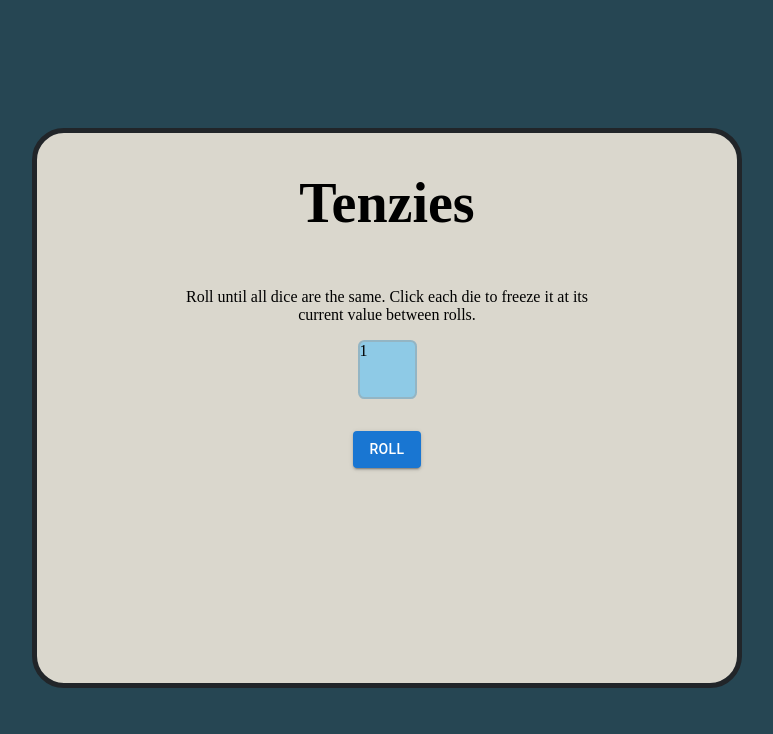
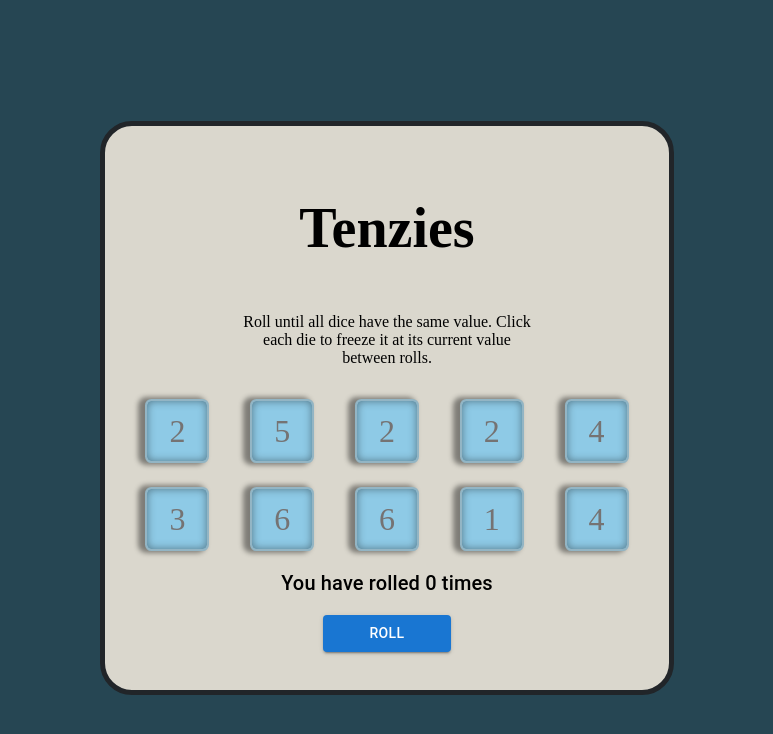
Before and after one commit to PBezas/Tenzies, a React (Vite) app in the folder Tenzies_Game/: page / in a window 1280 px wide. Shown: the top 734 px of the page, without its empty margins (253-1026 px from the left). Built offline with nearby package versions, Linux system fonts and the light colour scheme; a web font is replaced by a local one.

Commit message:
add dice and roll meter

```diff
--- a/Tenzies_Game/src/App.jsx
+++ b/Tenzies_Game/src/App.jsx
@@ -1,35 +1,57 @@
 import { useState } from "react";
 import Die from "./Die";
+import { nanoid } from "nanoid";
 
 import Box from "@mui/material/Box";
 import Button from "@mui/material/Button";
-
-// import Typography from "@mui/material/Typography";
+import Typography from "@mui/material/Typography";
 
 export default function App() {
-  const [dice, setDice ] = useState()
+  const [dice, setDice] = useState(allNewDice());
+  const [countRolls, setCountRolls] = useState(0);
 
   function allNewDice() {
-
+    const newDice = [];
+    for (let i = 0; i < 10; i++) {
+      newDice.push({
+        value: Math.ceil(Math.random() * 6),
+        id: nanoid(),
+      });
+    }
+    return newDice;
   }
 
-
+  console.log(dice);
 
   return (
     <div className="container">
-      <Box className="game-container" sx={{}}>
+      <div className="game-container">
         <h1>Tenzies</h1>
         <p className="instructions">
-          Roll until all dice are the same. Click each die to freeze it at its
-          current value between rolls.
+          Roll until all dice have the same value. Click each die to freeze it
+          at its current value between rolls.
         </p>
-        <Box>
-          <Die>1</Die>
+        <Box
+          sx={{
+            display: "flex",
+            flexWrap: "wrap",
+            gap: 3,
+            justifyContent: "space-between",
+            mt: "1rem",
+          }}
+        >
+          {dice.map((die) => (
+            <Die key={die.id}>{die.value}</Die>
+          ))}
         </Box>
-        <Button variant="contained" sx={{ mt: "2rem" }}>
+        <Typography
+          variant="h6"
+          sx={{ mt: "1rem" }}
+        >{`You have rolled ${countRolls} times`}</Typography>
+        <Button variant="contained" sx={{ mt: "1rem", width: "8rem" }}>
           Roll
         </Button>
-      </Box>
+      </div>
     </div>
   );
 }
--- a/Tenzies_Game/src/Die.jsx
+++ b/Tenzies_Game/src/Die.jsx
@@ -1,22 +1,5 @@
 import Box from "@mui/material/Box";
 
 export default function Die({ children }) {
-  return (
-    <Box
-      sx={{
-        bgcolor: "#8ecae6",
-        width: "55px",
-        height: "55px",
-        diplay: "flex",
-        flexDirection: "row",
-        justifyContent: "center",
-
-
-        border: "2px solid #93b5c4",
-        borderRadius: "0.4rem",
-      }}
-    >
-      {children}
-    </Box>
-  );
+  return <div className="die">{children}</div>;
 }
--- a/Tenzies_Game/src/index.css
+++ b/Tenzies_Game/src/index.css
@@ -14,13 +14,14 @@
 .game-container {
   font-family: "Caprasimo", cursive;
   background-color: #dad7cd;
-  width: 700px;
-  height: 550px;
+  max-width: 500px;
+  height: 500px;
   border: 5px solid #212529;
   border-radius: 2rem;
   display: flex;
   flex-direction: column;
   align-items: center;
+  padding: 2rem;
 }
 
 h1 {
@@ -31,3 +32,20 @@ h1 {
   width: 60%;
   text-align: center;
 }
+
+.die {
+  background-color: #8ecae6;
+  display: flex;
+  justify-content: center;
+  align-items: center;
+  width: 60px;
+  height: 60px;
+  margin: auto;
+  border: 2px solid #93b5c4;
+  border-radius: 0.4rem;
+  font-size: 2rem;
+  color: rgb(117, 115, 115);
+  cursor: pointer;
+  box-shadow: inset 0px 0px 9px 0px rgba(0, 0, 0, 0.42),
+    -5px 0px 5px 2px rgba(0, 0, 0, 0.42);
+}
```
Also changed, not shown: Tenzies_Game/src/App.css (added, +7 -0 lines).
